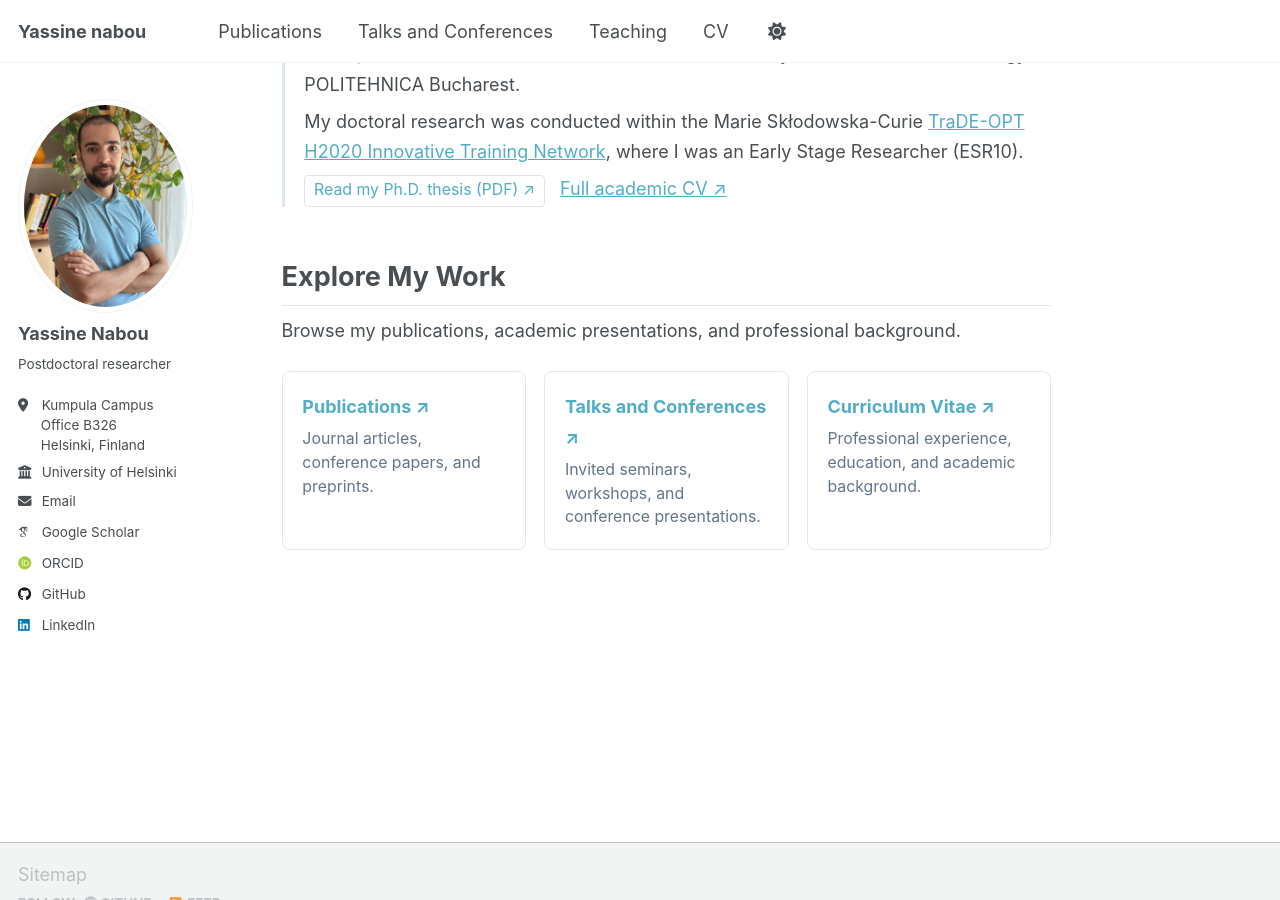
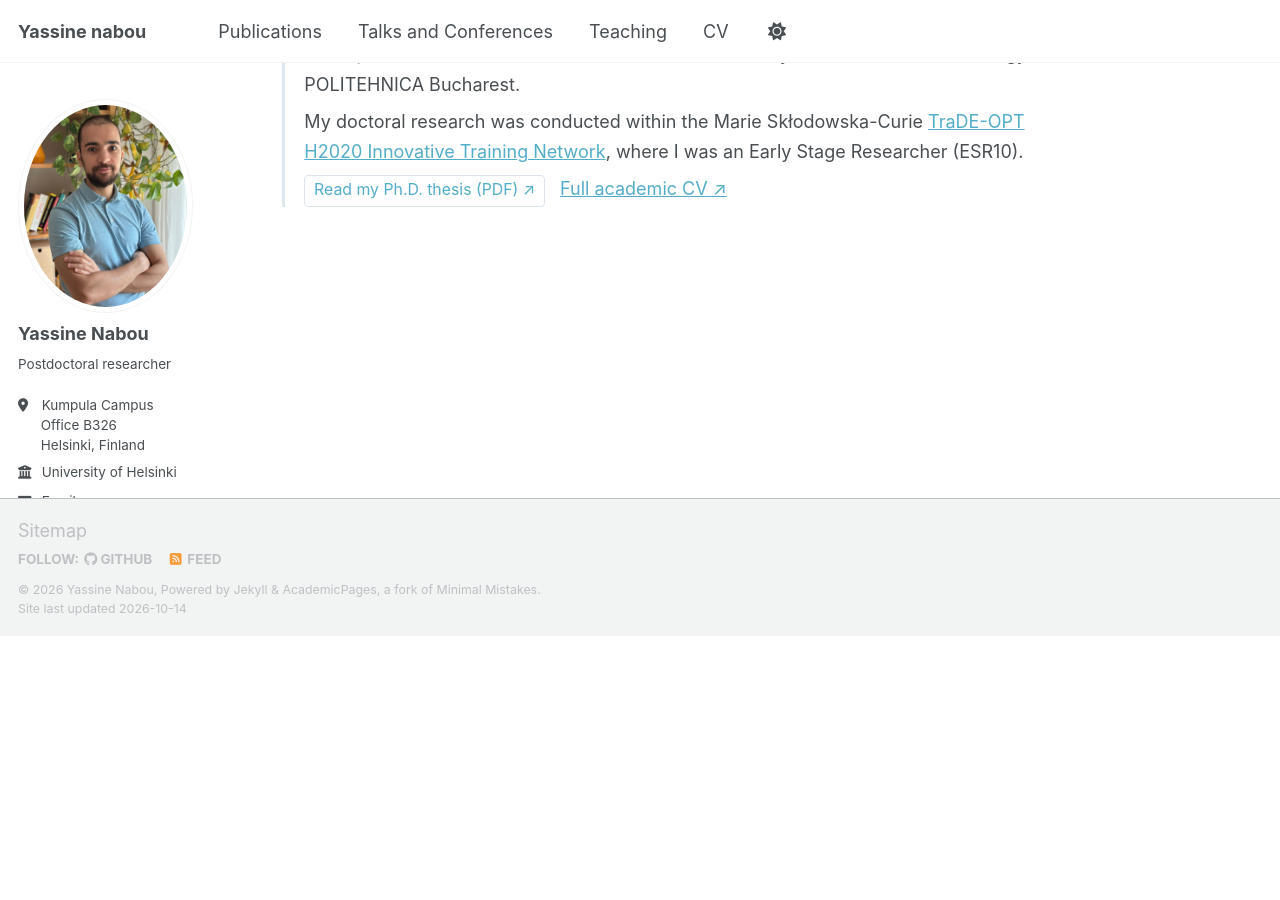
Before and after one commit to Yassine-Nabou/Yassine-Nabou.github.io, a Jekyll site: the page built from _pages/about.md, in a window 1280 px wide and 900 px high, scrolled down 1528 px. Built offline with Jekyll 4.4.1, drawn with Linux system fonts in a browser that asks for light colours; some web fonts are replaced; a script that is not in the unit is left out; after the commit the page ends 2164 px from its top, so only the background shows below that.

Commit message:
Delete 'Explore My Work' section from about page
Removed the 'Explore My Work' section including links to publications, talks, and CV.

```diff
--- a/_pages/about.md
+++ b/_pages/about.md
@@ -307,34 +307,4 @@ redirect_from:
       </p>
     </div>
   </section>
-
-  <section class="home-section" id="explore">
-    <h2>Explore My Work</h2>
-    <p class="home-section-intro">
-      Browse my publications, academic presentations, and professional background.
-    </p>
-
-    <div class="home-links">
-
-      <a class="home-link-card"
-         href="{{ '/publications/' | relative_url }}">
-        <strong>Publications ↗</strong>
-        <span>Journal articles, conference papers, and preprints.</span>
-      </a>
-
-      <a class="home-link-card"
-         href="{{ '/conference-and-talks/' | relative_url }}">
-        <strong>Talks and Conferences ↗</strong>
-        <span>Invited seminars, workshops, and conference presentations.</span>
-      </a>
-
-      <a class="home-link-card"
-         href="{{ '/cv-yassine/' | relative_url }}">
-        <strong>Curriculum Vitae ↗</strong>
-        <span>Professional experience, education, and academic background.</span>
-      </a>
-
-    </div>
-  </section>
-
 </div>
```
